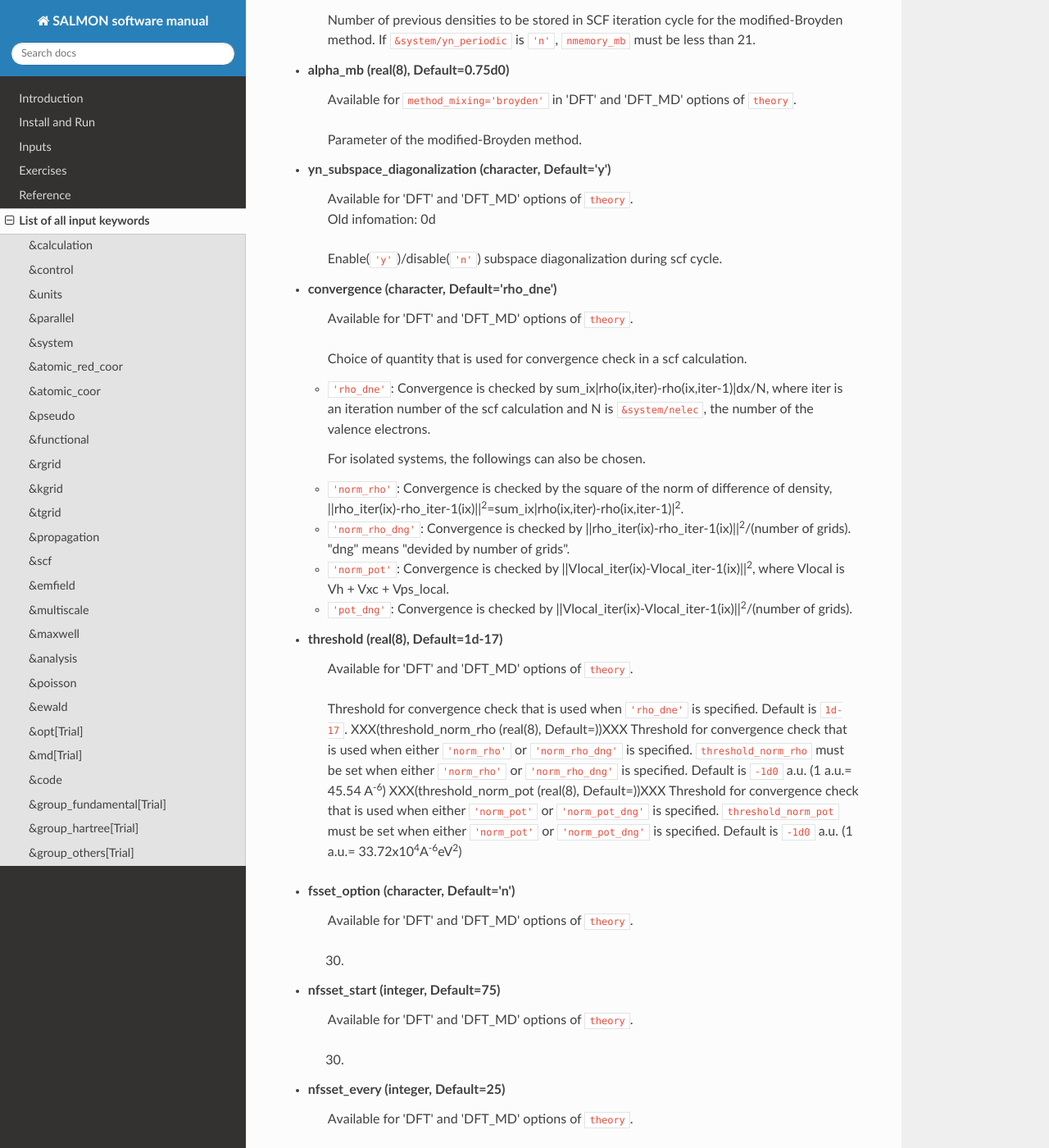
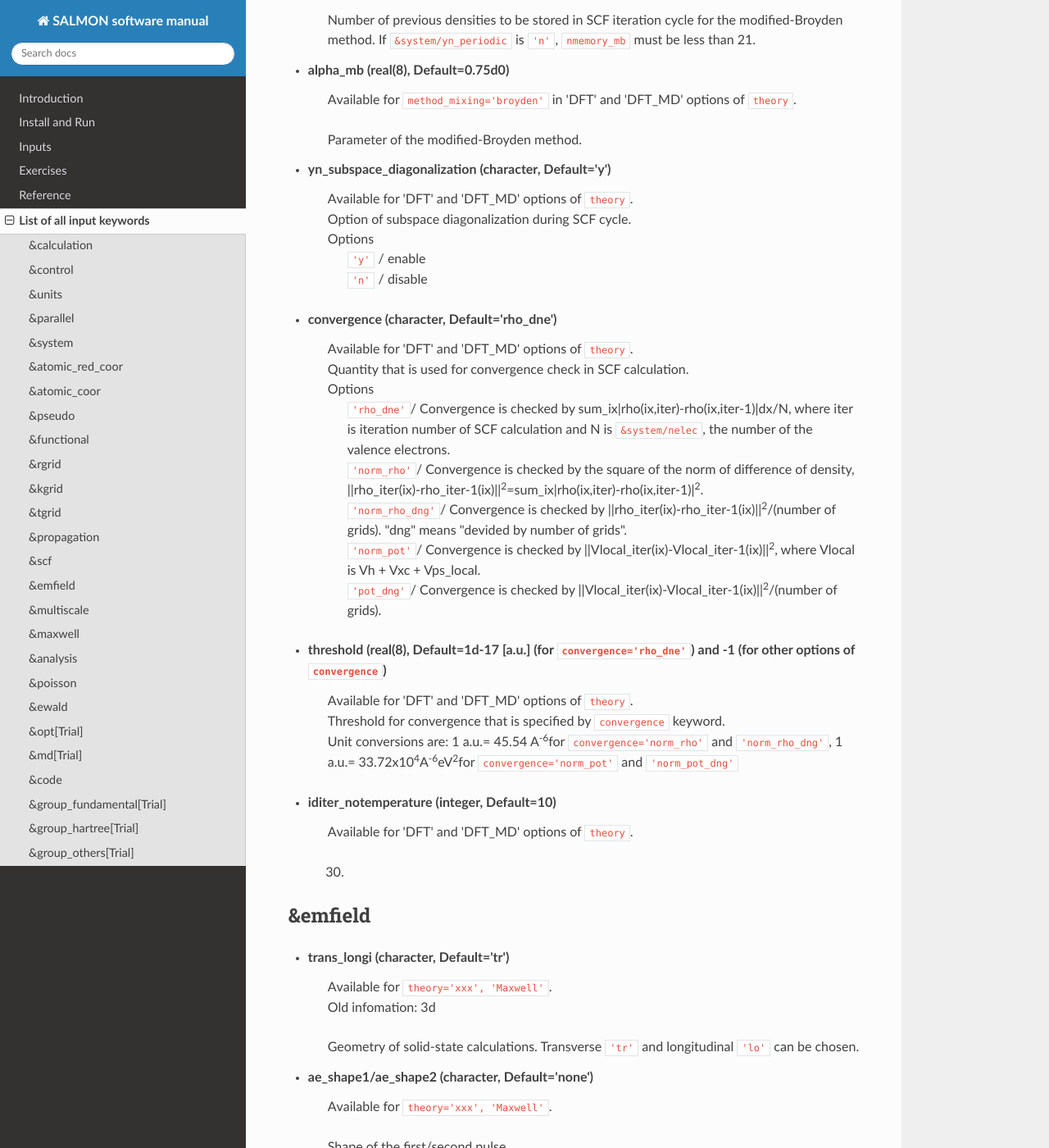
Before and after one commit to SALMON-TDDFT/SALMON-DOCS, a Sphinx documentation site: the page built from source/input_keyword_list.rst, in a window 1280 px wide and 1400 px high, scrolled down 11895 px. Shown: the whole window at 82% size. Built offline with Sphinx 7.4.7 and the Read the Docs theme 2.0.0, drawn with Linux system fonts in a browser that asks for light colours; formulas are drawn with MathJax 3; some of the changed text lies outside the part shown.

Commit message:
Update input_keyword_list.rst

```diff
--- a/source/input_keyword_list.rst
+++ b/source/input_keyword_list.rst
@@ -432,63 +432,25 @@ Input for psudopotentials. Size of array (:) is equal to ``&system/nelem``.
 
 - **yn_subspace_diagonalization** (character, Default='y')
    | Available for 'DFT' and 'DFT_MD' options of ``theory``.
-   | Old infomation: 0d
-   Enable(``'y'``)/disable(``'n'``)
-   subspace diagonalization during scf cycle.
+   | Option of subspace diagonalization during SCF cycle.
+   | Options
+   |   ``'y'`` / enable
+   |   ``'n'`` / disable
 
 - **convergence** (character, Default='rho_dne')
    | Available for 'DFT' and 'DFT_MD' options of ``theory``.
-   Choice of quantity that is used for convergence check in a scf calculation.
+   | Quantity that is used for convergence check in SCF calculation.
+   | Options
+   |   ``'rho_dne'``/ Convergence is checked by sum_ix|rho(ix,iter)-rho(ix,iter-1)|dx/N, where iter is iteration number of SCF calculation and N is ``&system/nelec``, the number of the valence electrons.
+   |   ``'norm_rho'``/ Convergence is checked by the square of the norm of difference of density, ||rho_iter(ix)-rho_iter-1(ix)||\ :sup:`2`\=sum_ix|rho(ix,iter)-rho(ix,iter-1)|\ :sup:`2`\.
+   |   ``'norm_rho_dng'``/ Convergence is checked by ||rho_iter(ix)-rho_iter-1(ix)||\ :sup:`2`\/(number of grids). "dng" means "devided by number of grids".
+   |   ``'norm_pot'``/ Convergence is checked by ||Vlocal_iter(ix)-Vlocal_iter-1(ix)||\ :sup:`2`\, where Vlocal is Vh + Vxc + Vps_local.
+   |   ``'pot_dng'``/ Convergence is checked by ||Vlocal_iter(ix)-Vlocal_iter-1(ix)||\ :sup:`2`\/(number of grids).
 
-  - ``'rho_dne'``: Convergence is checked by sum_ix|rho(ix,iter)-rho(ix,iter-1)|dx/N, where iter is an iteration number of the scf calculation and N is ``&system/nelec``, the number of the valence electrons.
-
-   For isolated systems, the followings can also be chosen.
-
-  - ``'norm_rho'``: Convergence is checked by the square of the norm of difference of density, ||rho_iter(ix)-rho_iter-1(ix)||\ :sup:`2`\=sum_ix|rho(ix,iter)-rho(ix,iter-1)|\ :sup:`2`\.
-  - ``'norm_rho_dng'``: Convergence is checked by ||rho_iter(ix)-rho_iter-1(ix)||\ :sup:`2`\/(number of grids). "dng" means "devided by number of grids".
-  - ``'norm_pot'``: Convergence is checked by ||Vlocal_iter(ix)-Vlocal_iter-1(ix)||\ :sup:`2`\, where Vlocal is Vh + Vxc + Vps_local.
-  - ``'pot_dng'``: Convergence is checked by ||Vlocal_iter(ix)-Vlocal_iter-1(ix)||\ :sup:`2`\/(number of grids).
-
-- **threshold** (real(8), Default=1d-17)
+- **threshold** (real(8), Default=1d-17 [a.u.] (for ``convergence='rho_dne'``) and -1 (for other options of ``convergence``)
    | Available for 'DFT' and 'DFT_MD' options of ``theory``.
-   Threshold for convergence check that is used when ``'rho_dne'`` is specified.
-   Default is ``1d-17``.
-   XXX(threshold_norm_rho (real(8), Default=))XXX
-   Threshold for convergence check that is used when either ``'norm_rho'`` or ``'norm_rho_dng'`` is specified. ``threshold_norm_rho`` must be set when either ``'norm_rho'`` or ``'norm_rho_dng'`` is specified.
-   Default is ``-1d0`` a.u. (1 a.u.= 45.54 A\ :sup:`-6`\)
-   XXX(threshold_norm_pot (real(8), Default=))XXX
-   Threshold for convergence check that is used when either ``'norm_pot'`` or ``'norm_pot_dng'`` is specified. ``threshold_norm_pot`` must be set when either ``'norm_pot'`` or ``'norm_pot_dng'`` is specified.
-   Default is ``-1d0`` a.u. (1 a.u.= 33.72x10\ :sup:`4`\ A\ :sup:`-6`\eV\ :sup:`2`\)
-
-
-..
-- **fsset_option** (character, Default='n')
-   | Available for 'DFT' and 'DFT_MD' options of ``theory``.
-   xxx.
-
-- **nfsset_start** (integer, Default=75)
-   | Available for 'DFT' and 'DFT_MD' options of ``theory``.
-   xxx.
-
-- **nfsset_every** (integer, Default=25)
-   | Available for 'DFT' and 'DFT_MD' options of ``theory``.
-   xxx.
-
-- **omp_loop** (character, Default='k')
-   | Available for ``theory='xxx'``.
-   | Old infomation: 3d
-   XXX only ARTED XXX
-   Loop for OpenMP parallelization in the ground state SCF if periodic boundary system is used.
-
-  - ``k``: parallelization for k-point loop (Default).
-  - ``b``: parallelization mainly for band orbital loop (sometimes space grid loop too). This works efficiently if the number of k-point treated in each node is small (e.x. the case of single k-point for each node)
-
-- **skip_gsortho** (character, Default='n')[Trial]
-   | Available for ``theory='xxx'``.
-   | Old infomation: 3d
-   XXX only ARTED XXX
-   Flag to skip Gram-Schmidt orthogonalization in CG loop if periodic boundary system is used. If this is skipped the more iteration number is necessary to get convergence but each iteration step gets faster. If ``omp_loop=b``, this flag is always applied.
-..
+   | Threshold for convergence that is specified by ``convergence`` keyword.
+   | Unit conversions are: 1 a.u.= 45.54 A\ :sup:`-6`\ for ``convergence='norm_rho'`` and ``'norm_rho_dng'``,  1 a.u.= 33.72x10\ :sup:`4`\ A\ :sup:`-6`\eV\ :sup:`2`\ for  ``convergence='norm_pot'`` and ``'norm_pot_dng'``
 
 - **iditer_notemperature** (integer, Default=10)
    | Available for 'DFT' and 'DFT_MD' options of ``theory``.
```
